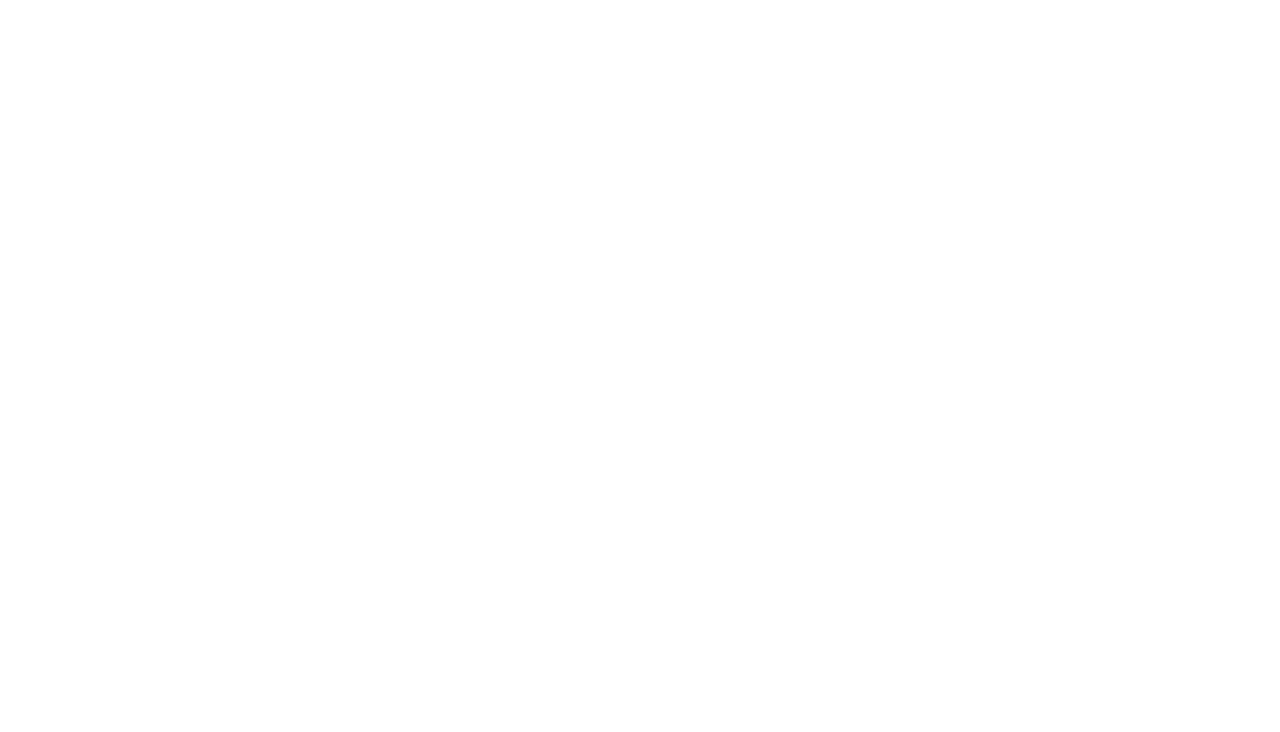
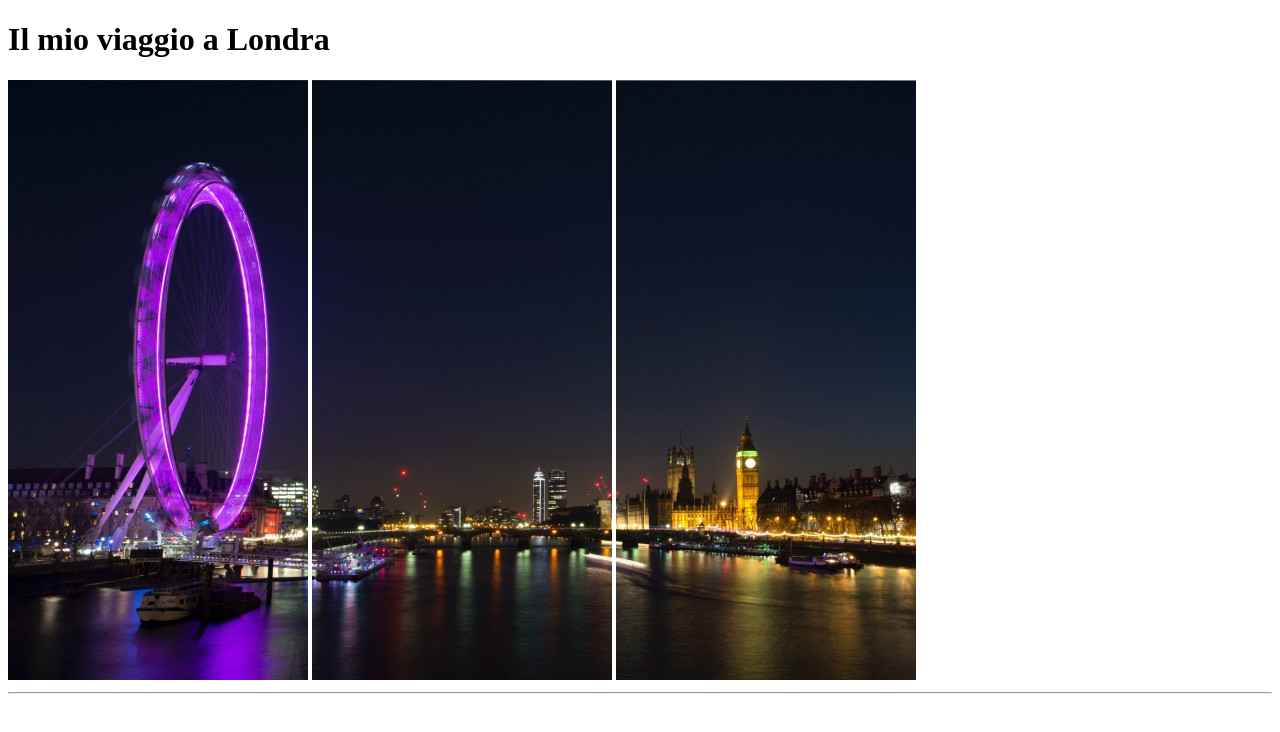
Before and after one commit to GretaFormica/html-london-trip, a plain HTML site: page index.html in a window 1280 px wide. Drawn offline with Linux system fonts and the light colour scheme.

Commit message:
titolo + img

```diff
--- a/index.html
+++ b/index.html
@@ -7,7 +7,11 @@
 
 <body>
     <header>
-
+        <h1>Il mio viaggio a Londra</h1>
+        <img src="./img/pexels-bill-emrich-230794-0.jpg" alt="london eye">
+        <img src="./img/pexels-bill-emrich-230794-1.jpg" alt="london">
+        <img src="./img/pexels-bill-emrich-230794-2.jpg" alt="big ben">
+        <hr>
     </header>
 
     <main>
```
Also changed, not shown: img/pexels-bill-emrich-230794-0.jpg (added), img/pexels-bill-emrich-230794-1.jpg (added), img/pexels-bill-emrich-230794-2.jpg (added).
